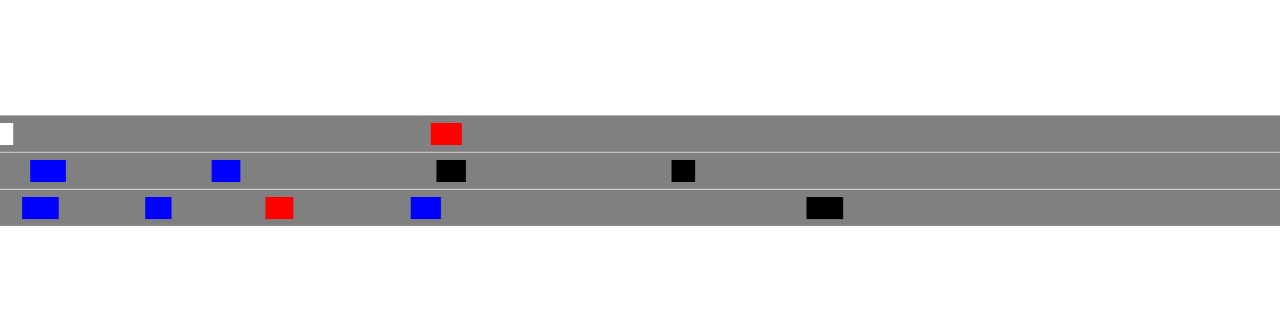
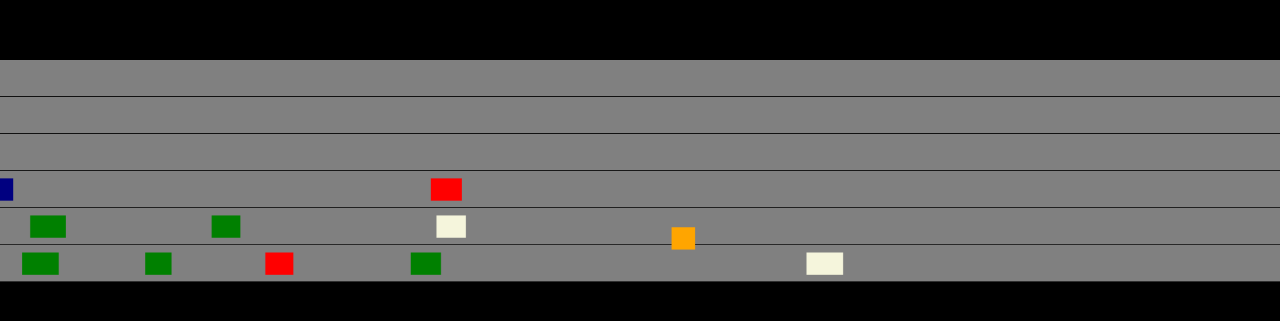
Before and after one commit to bart1259/TrafficSimulationJS, a plain HTML site: page index.html in a window 1280 px wide. Shown: the part 229-550 px from the top of the page. Drawn offline with Linux system fonts and the light colour scheme.

Commit message:
cosmetic changes

```diff
--- a/index.html
+++ b/index.html
@@ -20,8 +20,8 @@
             const CAR_WIDTH = 30;
             const DELTA_TIME = 20.0 / 1000;
             const SWITCH_MIN_TIME = 2.0; // seconds
-            const TOTAL_LANES = 3;
-            const NUMBER_OF_CARS = 50;
+            const TOTAL_LANES = 6;
+            const NUMBER_OF_CARS = 100;
 
             var canvas = document.getElementById("can");
 
@@ -43,7 +43,7 @@
                     this.speed = 200;
                     this.followDistance = 100 + (Math.random() * 50);
                     this.switchClock = 0;
-                    var colors = ["red","blue","green","yellow", "white", "black"];
+                    var colors = ["red","blue","green","maroon", "white", "black", "navy", "beige", "orange"];
 
                     this.color = colors[Math.floor(Math.random() * colors.length)];
                 }
@@ -177,7 +177,8 @@
             setInterval(function(){
 
                 //Clear
-                ctx.clearRect(0,0,canvas.width,canvas.height)
+                ctx.fillStyle = "black";
+                ctx.fillRect(0,0,canvas.width,canvas.height)
 
                 //Update loop
                 for (let i = 0; i < cars.length; i++) {
```
